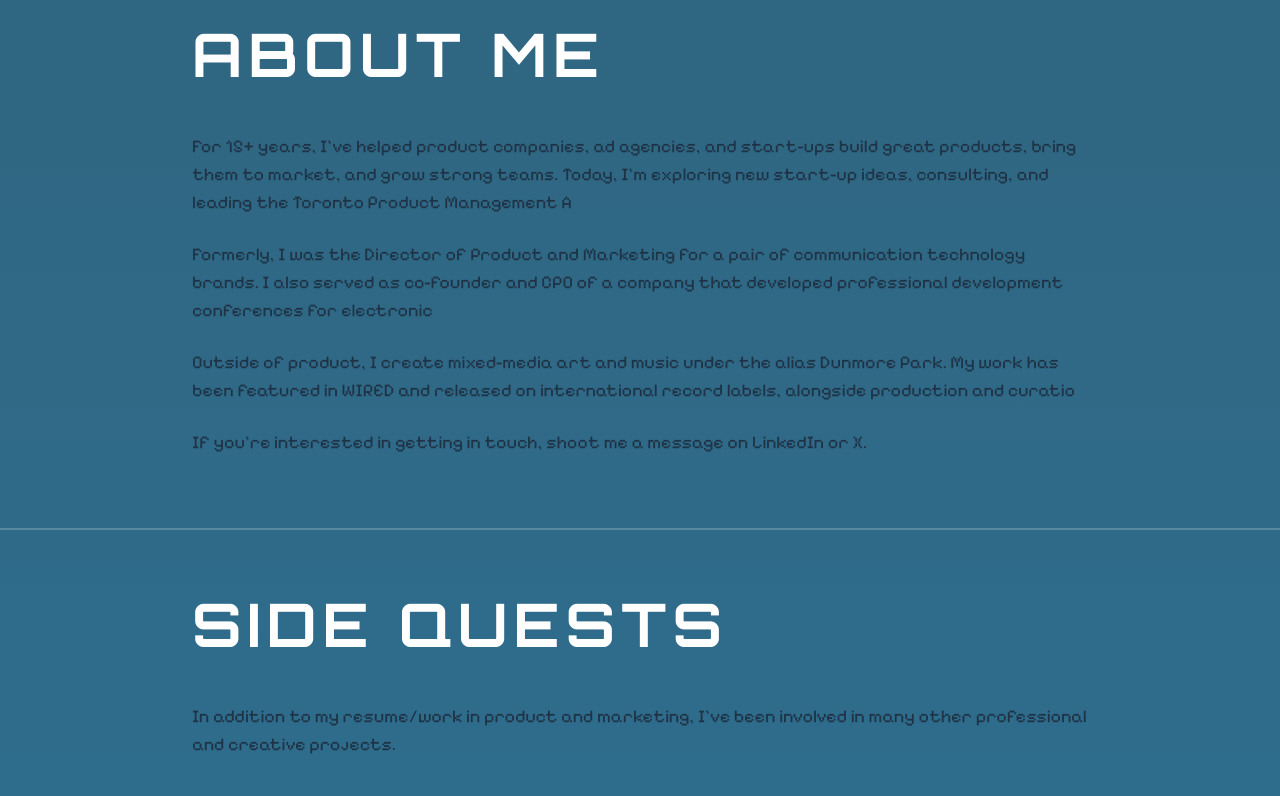
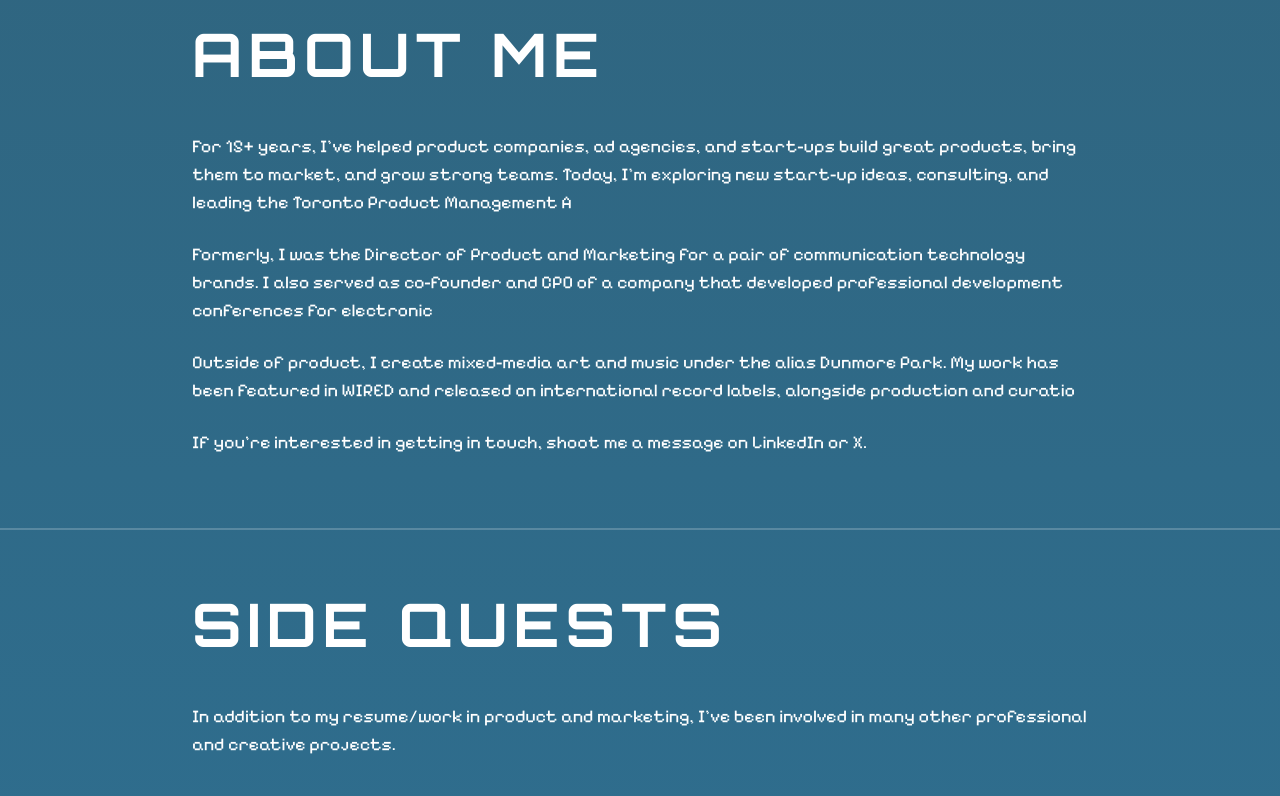
Before and after one commit to aw-42/andrew-personal-website-retro, a React (Vite) app: page / in a window 1280 px wide. Shown: the part 840-1636 px from the top of the page. Built offline with nearby package versions, Linux system fonts and the light colour scheme; the HTML template or start-up script is replaced by a standard one.

Commit message:
Fix body text color

```diff
--- a/src/components/ScrollTriggeredText.tsx
+++ b/src/components/ScrollTriggeredText.tsx
@@ -24,7 +24,7 @@ const ScrollTriggeredText = ({
           text={text}
           delay={delay}
           speed={speed}
-          className="font-pixel text-foreground"
+          className="font-pixel text-white"
         />
       )}
     </div>
```
